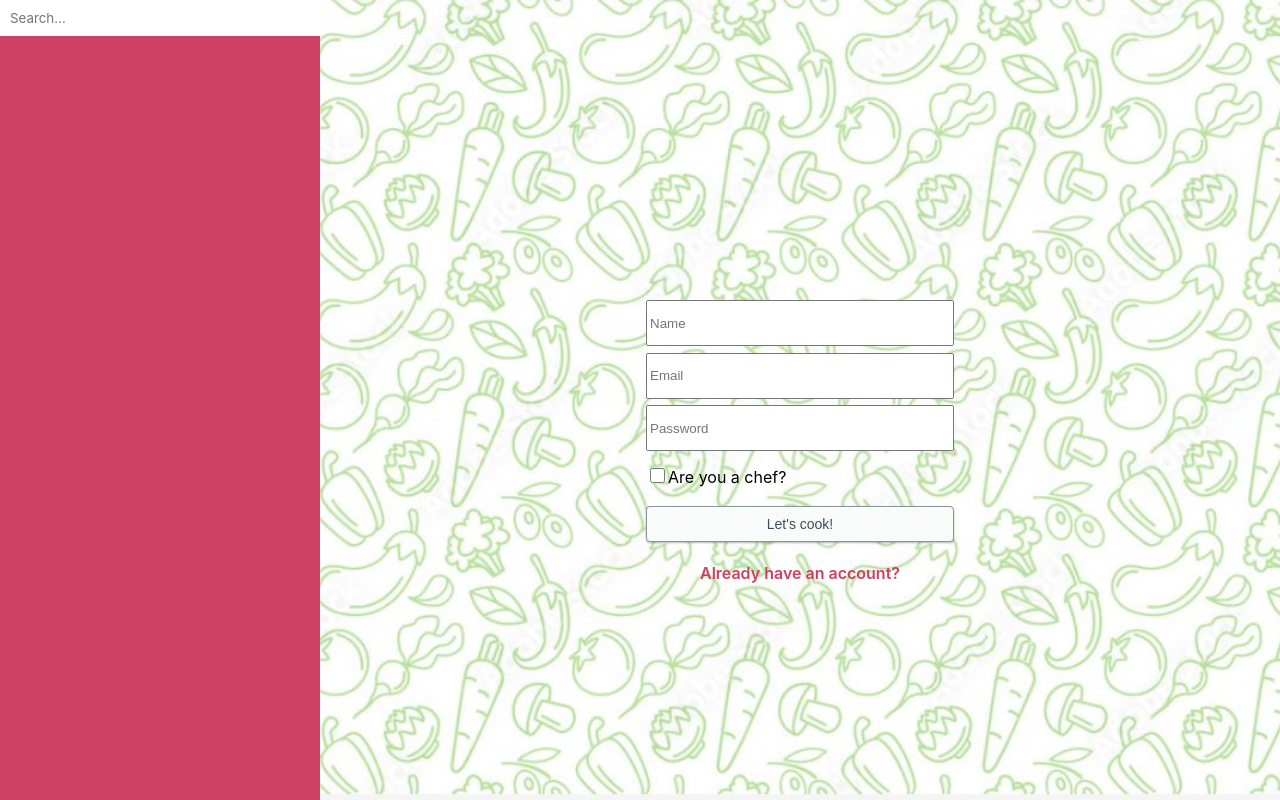
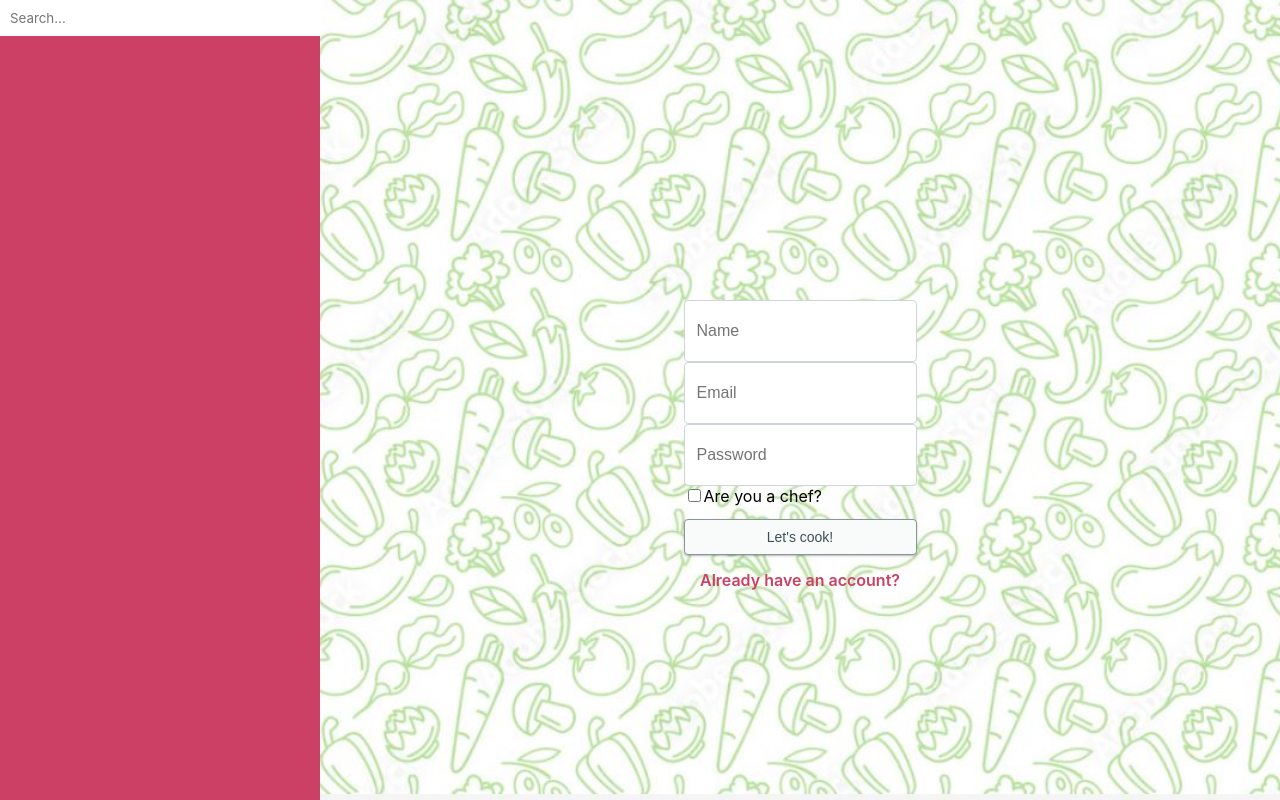
Before and after one commit to Mirko-125/Moj-Mongo-Frizider, a React (Vite) app in the folder Moj-Vite-Frizider/: page /signup in a window 1280 px wide. Built offline with nearby package versions, Linux system fonts and the light colour scheme.

Commit message:
mergeing

```diff
--- a/Moj-Vite-Frizider/src/main.jsx
+++ b/Moj-Vite-Frizider/src/main.jsx
@@ -10,7 +10,7 @@ import { createBrowserRouter, RouterProvider } from 'react-router-dom';
 const router = createBrowserRouter([
   { path: '/fridge', element: <Fridge />},
   { path: '/chef', element: <Chef />},
-  { path: '/login', element: <Login />},
+  { path: '/', element: <Login />},
   { path: '/signup', element: <Signup />}
 ]);
 
--- a/Moj-Vite-Frizider/src/pages/SignUp.jsx
+++ b/Moj-Vite-Frizider/src/pages/SignUp.jsx
@@ -1,4 +1,5 @@
 import React, { useState, useEffect } from 'react';
+import { createBrowserRouter, RouterProvider, useNavigate } from 'react-router-dom';
 import '../styles/LogIn.css'
 import '../styles/Fridge.css'
 import '../styles/SignUp.css'
@@ -20,6 +21,8 @@ function SignUp() {
 
 
         };
+
+  const navigate = useNavigate();
 
   return (
     <div className="login-page">
@@ -49,10 +52,10 @@ function SignUp() {
                 onChange={(e) => setPassword(e.target.value)}
             />
 
-            <label for="checkbox"><input type="checkbox" id="checkbox" value="true" />Are you a chef?</label>
+            <label for="checkbox"><input className="checkbox-wrapper" type="checkbox" value="true" />Are you a chef?</label>
 
             <button className='create-btn' onClick={handleCreate}>Let's cook!</button>
-            <a className='create-link' href="LogIn">Already have an account?</a>
+            <a className='create-link' onClick={ () => navigate("/")}>Already have an account?</a>
     </div>
     </div>
   )
--- a/Moj-Vite-Frizider/src/styles/LogIn.css
+++ b/Moj-Vite-Frizider/src/styles/LogIn.css
@@ -21,9 +21,28 @@
 }
 
 .create-input {
-    height: 40px;
-    width: 300px;
+    height: 3rem;
+    padding: 6px 12px;
+    font-size: 16px;
+    font-weight: 400;
+    line-height: 1.5;
+    color: #212529;
+    background-color: #fff;
+    background-clip: padding-box;
+    border: 1px solid #ced4da;
+    appearance: none;
+    border-radius: 4px;
+    transition: border-color .15s ease-in-out,box-shadow .15s ease-in-out;
 }
+
+.create-input:focus{
+    color: #212529;
+    background-color: #fff;
+    border-color: #86b7fe;
+    outline: 0;
+    box-shadow: 0 0 0 0.25rem rgb(13 110 253 / 25%);
+}
+
 
 .create-btn {
     margin-top: 12px;
--- a/Moj-Vite-Frizider/src/styles/SignUp.css
+++ b/Moj-Vite-Frizider/src/styles/SignUp.css
@@ -1,6 +1,38 @@
+.checkbox-wrapper input[type="checkbox"] {
+    display: none;
+  }
 
-#checkbox {
-    width: 15px;
-    height: 15px;
-    margin-top: 10px;
-}
+  .checkbox-wrapper .terms-label {
+    cursor: pointer;
+    display: flex;
+    align-items: center;
+  }
+
+  .checkbox-wrapper .terms-label .label-text {
+    margin-left: 10px;
+  }
+
+  .checkbox-wrapper .checkbox-svg {
+    width: 30px;
+    height: 30px;
+  }
+
+  .checkbox-wrapper .checkbox-box {
+    fill: rgba(207, 205, 205, 0.425);
+    stroke: #8c00ff;
+    stroke-dasharray: 800;
+    stroke-dashoffset: 800;
+    transition: stroke-dashoffset 0.6s ease-in;
+  }
+
+  .checkbox-wrapper .checkbox-tick {
+    stroke: #8c00ff;
+    stroke-dasharray: 172;
+    stroke-dashoffset: 172;
+    transition: stroke-dashoffset 0.6s ease-in;
+  }
+
+  .checkbox-wrapper input[type="checkbox"]:checked + .terms-label .checkbox-box,
+    .checkbox-wrapper input[type="checkbox"]:checked + .terms-label .checkbox-tick {
+    stroke-dashoffset: 0;
+  }
```
